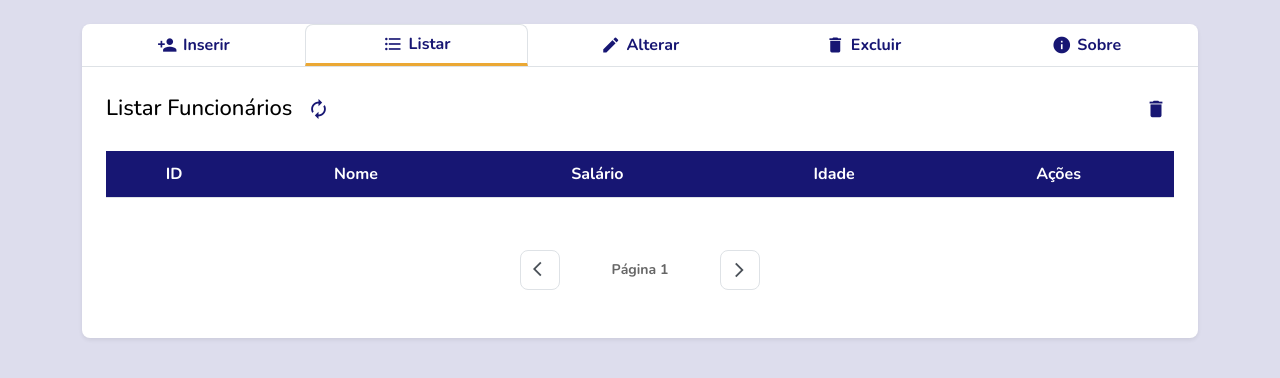
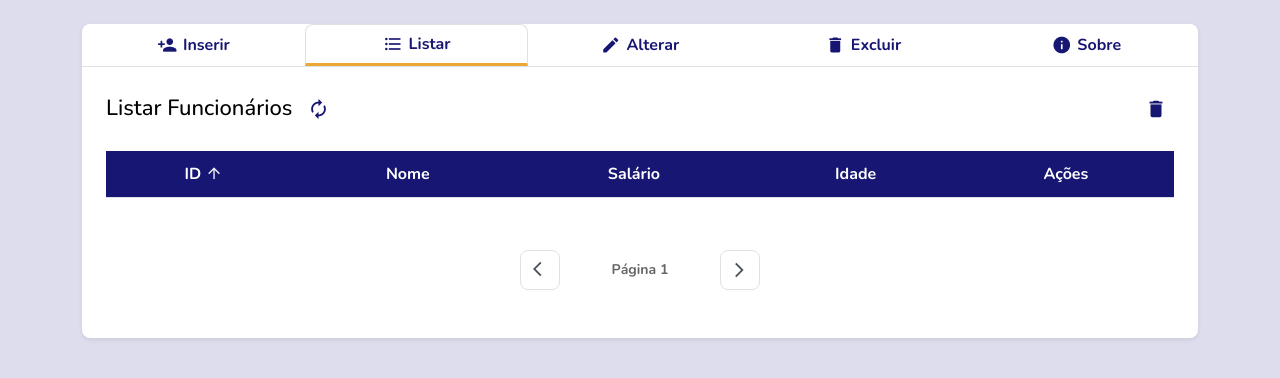
Before and after one commit to JessicaMayumi/codigos_2026, a FastAPI app: page /static/templates/index.html in a window 1280 px wide. Shown: the part 47-425 px from the top of the page. Run offline with FastAPI, Linux system fonts and the light colour scheme; lists and menus that the app fills with data are empty; some libraries are stand-ins or nearby versions.

Commit message:
Add sortable ID column and sorting UI
Introduce ID column sorting across the employee list UI. Added .btn-sort-header styles and adjusted icon font sizes in btn-icons.css. Replaced static "ID" header with a sort button in index.html and vue.html (with accessible aria labels). Implemented sorting logic: in view-vue.js added ordenarSobreId, a computed funcionariosOrdenadosPorId, and updated pagination to use the sorted list plus a toggle method; in view.js added sortByIdOrder, getSortedEmployees(), icon update, and a click handler to toggle order and reset page to 1. Ensures pagination reflects the sorted data and the sort icon updates accordingly.

```diff
--- a/ProgWebI/dummy_api/app/interface/css/base.css
+++ b/ProgWebI/dummy_api/app/interface/css/base.css
@@ -119,6 +119,23 @@ body *, .navbar, .navbar-brand, .nav-link, .tab-content, .tab-pane {
 .table thead th {
   background-color: var(--app-primary);
   color: #fff;
+}
+
+.btn-sort-header {
+  display: inline-flex;
+  align-items: center;
+  gap: 0.25rem;
+  padding: 0;
+  border: none;
+  background: transparent;
+  color: inherit;
+  font: inherit;
+  cursor: pointer;
+}
+
+.btn-sort-header .sort-icon {
+  font-size: 1.1rem;
+  opacity: 0.9;
 }
 
 /* Formulários base */
--- a/ProgWebI/dummy_api/app/interface/css/btn-icons.css
+++ b/ProgWebI/dummy_api/app/interface/css/btn-icons.css
@@ -52,7 +52,11 @@
 }
 
 .btn-unified .btn-icon-block.material-icons {
-  font-size: 20px;
+  font-size: 18px;
+}
+
+.btn-unified .btn-icon-block.icon-check {
+  font-size: 18px;
 }
 
 .btn-unified .btn-icon-block.icon-close {
--- a/ProgWebI/dummy_api/app/interface/modules/employee/view.js
+++ b/ProgWebI/dummy_api/app/interface/modules/employee/view.js
@@ -14,6 +14,7 @@ import {CONFIG} from "../../configs/settings.js";
 let currentPage = 1;
 const pageSize = CONFIG.PAGE_SIZE;
 let cachedEmployees = [];
+let sortByIdOrder = "asc";
 
 // -------------------- Elementos DOM --------------------
 const tableBody = document.getElementById("employeeTableBody");
@@ -35,19 +36,33 @@ const btnRemover = document.getElementById("btnRemover");
 const btnRefreshList = document.getElementById("btnRefreshList");
 const btnClearCache = document.getElementById("btnClearCache");
 const msgListaVaziaCache = document.getElementById("msgListaVaziaCache");
+const btnSortId = document.getElementById("btnSortId");
+const sortIconId = document.getElementById("sortIconId");
+
+function getSortedEmployees() {
+  const list = [...cachedEmployees];
+  const dir = sortByIdOrder === "desc" ? -1 : 1;
+  list.sort((a, b) => {
+    const idA = Number(a.id) || 0;
+    const idB = Number(b.id) || 0;
+    return (idA - idB) * dir;
+  });
+  return list;
+}
 
 // -------------------- Render --------------------
 function renderTablePage() {
   if (!tableBody) return;
 
-  const total = cachedEmployees.length;
+  const sorted = getSortedEmployees();
+  const total = sorted.length;
   const totalPages = Math.max(1, Math.ceil(total / pageSize));
   if (currentPage > totalPages) currentPage = totalPages;
   if (currentPage < 1) currentPage = 1;
 
   const start = (currentPage - 1) * pageSize;
   const end = start + pageSize;
-  const pageItems = cachedEmployees.slice(start, end);
+  const pageItems = sorted.slice(start, end);
 
   const formatarSalario = (v) => {
     const n = parseFloat(v);
@@ -75,6 +90,9 @@ function renderTablePage() {
 
   if (msgListaVaziaCache) {
     msgListaVaziaCache.classList.toggle("hidden", total > 0);
+  }
+  if (sortIconId) {
+    sortIconId.textContent = sortByIdOrder === "asc" ? "arrow_upward" : "arrow_downward";
   }
 }
 
@@ -265,6 +283,14 @@ if (btnRefreshList) {
   btnRefreshList.addEventListener("click", () => refreshEmployees());
 }
 
+if (btnSortId) {
+  btnSortId.addEventListener("click", () => {
+    sortByIdOrder = sortByIdOrder === "asc" ? "desc" : "asc";
+    currentPage = 1;
+    renderTablePage();
+  });
+}
+
 if (btnClearCache) {
   btnClearCache.addEventListener("click", async () => {
     clearDeletedCache();
--- a/ProgWebI/dummy_api/app/interface/templates/index.html
+++ b/ProgWebI/dummy_api/app/interface/templates/index.html
@@ -65,7 +65,7 @@
             <table class="table">
               <thead>
                 <tr>
-                  <th>ID</th>
+                  <th><button type="button" class="btn-sort-header" id="btnSortId" aria-label="Ordenar por ID">ID <span class="material-icons sort-icon" id="sortIconId">arrow_upward</span></button></th>
                   <th>Nome</th>
                   <th>Salário</th>
                   <th>Idade</th>
--- a/ProgWebI/dummy_api/app/interface/templates/vue.html
+++ b/ProgWebI/dummy_api/app/interface/templates/vue.html
@@ -67,7 +67,7 @@
             <table class="table">
               <thead>
                 <tr>
-                  <th>ID</th>
+                  <th><button type="button" class="btn-sort-header" @click="alternarOrdemId" :aria-label="`Ordenar por ID ${ordenarSobreId === 'asc' ? 'decrescente' : 'crescente'}`">ID <span class="material-icons sort-icon">{{ ordenarSobreId === 'asc' ? 'arrow_upward' : 'arrow_downward' }}</span></button></th>
                   <th>Nome</th>
                   <th>Salário</th>
                   <th>Idade</th>
```
Also changed, not shown: ProgWebI/dummy_api/app/interface/modules/employee/view-vue.js (+17 -2 lines).
